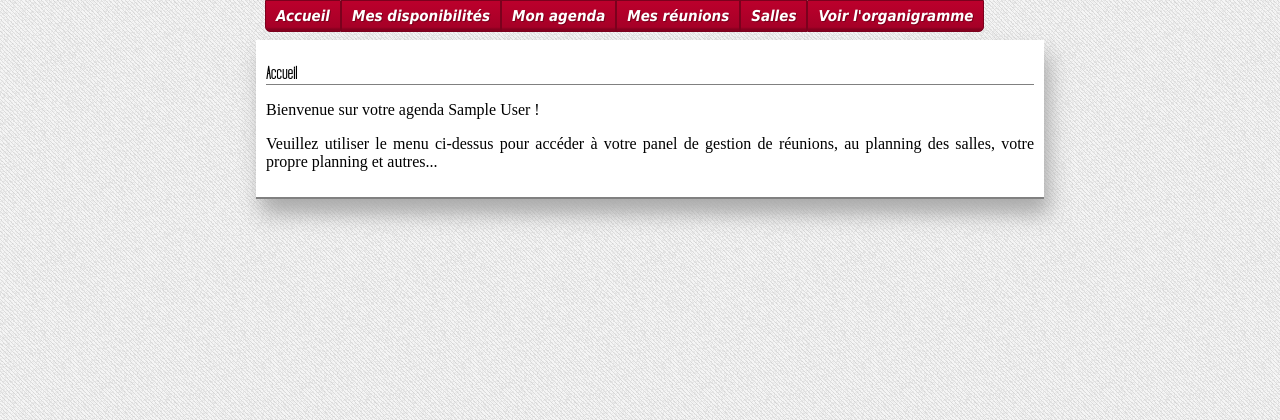
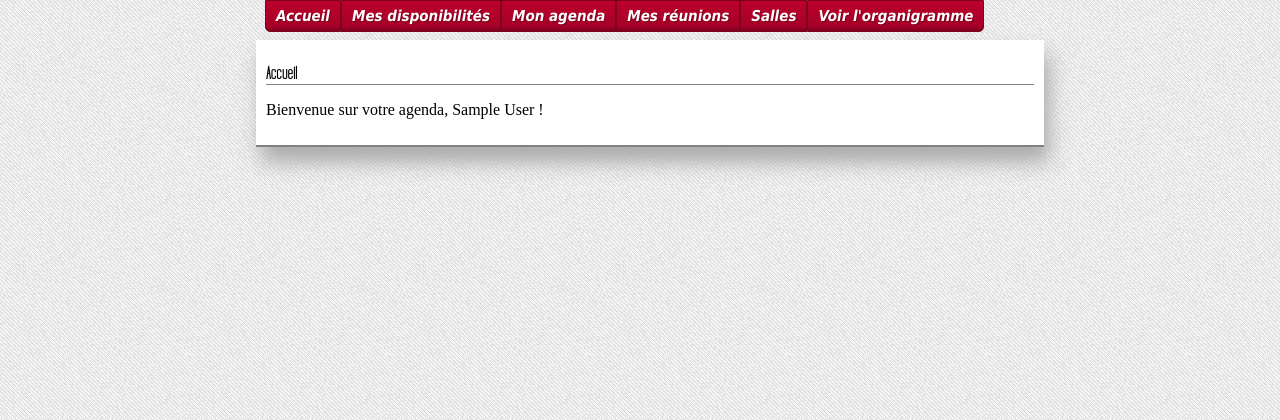
Before and after one commit to Forgh/lightdark-agenda, a PHP site: page /vues/accueil.php in a window 1280 px wide. Shown: the part 110-530 px from the top of the page. Run offline with PHP 8.4, Linux system fonts and the light colour scheme; the visitor is signed in with stand-in values (Sample User, id 1).

Commit message:
[CSS] Ajout d'un style 'gras' pour <strong> [Accueil] Correction du message d'accueil selon que l'user est (dé)connecté

```diff
--- a/css/style.css
+++ b/css/style.css
@@ -35,6 +35,10 @@ list-style-position:inside;
 @font-face {
 	font-family : 'tallsfilms';
 	src: url('design/tall.ttf');
+}
+
+strong{
+	font-weight:bold;
 }
 
 h2{
--- a/vues/accueil.php
+++ b/vues/accueil.php
@@ -15,9 +15,10 @@
 		<div id="bodycentered">
 
             <h2>Accueil</h2>
-
-<p> Bienvenue sur votre agenda <?php echo $_SESSION['prenom']; ?> ! </p>
-<p> Veuillez utiliser le menu ci-dessus pour accéder à votre panel de gestion de réunions, au planning des salles, votre propre planning et autres...</p>
+<?php
+	if(isset($_SESSION['prenom'])) echo('<p> Bienvenue sur votre agenda, '.$_SESSION['prenom'].' ! </p>');
+	else echo('<p> Veuillez utiliser le menu ci-dessus pour accéder à votre panel de gestion de réunions, au planning des salles, votre propre planning et autres...</p>');
+?>
 
 
 		</div>
```
